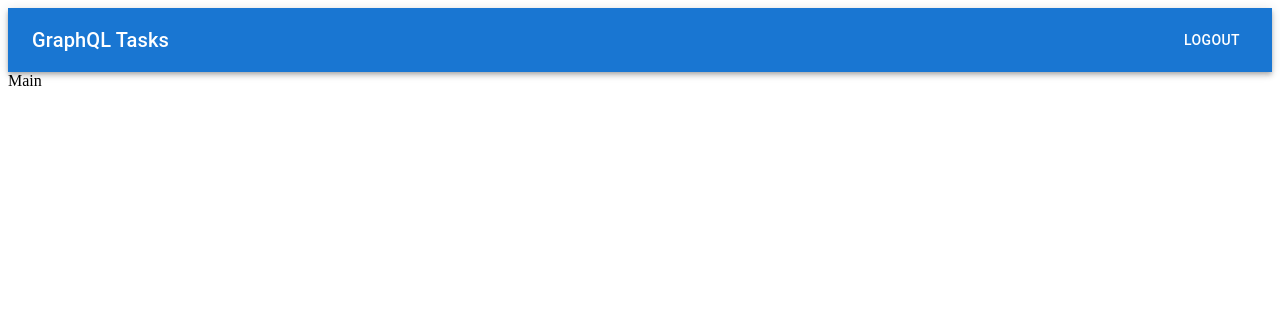
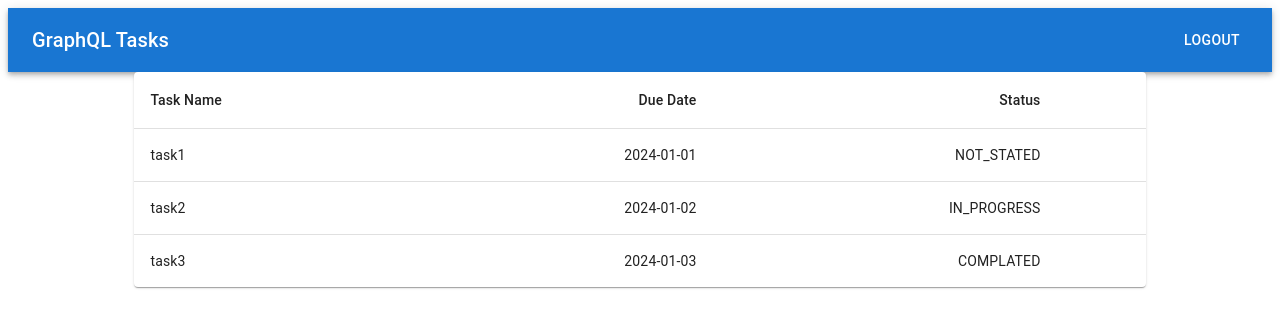
Before and after one commit to sukodai/graphql-tasks-frontend, a React (Vite) app: page / in a window 1280 px wide. Shown: the top 328 px of the page. Built offline with nearby package versions, Linux system fonts and the light colour scheme; sample sign-in values are in the browser's storage.

Commit message:
added TaskTable

```diff
--- a/src/components/Main.tsx
+++ b/src/components/Main.tsx
@@ -1,10 +1,11 @@
 import Header from "./Header";
+import TaskTable from "./TaskTable";
 
 const Main = () => {
   return (
     <>
       <Header />
-      <div>Main</div>
+      <TaskTable />
     </>
   );
 };
--- /dev/null
+++ b/src/components/TaskTable.tsx
@@ -0,0 +1,49 @@
+import Table from "@mui/material/Table";
+import TableBody from "@mui/material/TableBody";
+import TableCell from "@mui/material/TableCell";
+import TableContainer from "@mui/material/TableContainer";
+import TableHead from "@mui/material/TableHead";
+import TableRow from "@mui/material/TableRow";
+import Paper from "@mui/material/Paper";
+
+function createData(name: string, dueDate: string, status: string) {
+  return { name, dueDate, status };
+}
+
+const rows = [
+  createData("task1", "2024-01-01", "NOT_STATED"),
+  createData("task2", "2024-01-02", "IN_PROGRESS"),
+  createData("task3", "2024-01-03", "COMPLATED"),
+];
+
+export default function TaskTable() {
+  return (
+    <TableContainer component={Paper} sx={{ width: "80%", m: "auto" }}>
+      <Table sx={{ minWidth: 650 }} aria-label="simple table">
+        <TableHead>
+          <TableRow>
+            <TableCell>Task Name</TableCell>
+            <TableCell align="right">Due Date</TableCell>
+            <TableCell align="right">Status</TableCell>
+            <TableCell align="right"></TableCell>
+          </TableRow>
+        </TableHead>
+        <TableBody>
+          {rows.map((row) => (
+            <TableRow
+              key={row.name}
+              sx={{ "&:last-child td, &:last-child th": { border: 0 } }}
+            >
+              <TableCell component="th" scope="row">
+                {row.name}
+              </TableCell>
+              <TableCell align="right">{row.dueDate}</TableCell>
+              <TableCell align="right">{row.status}</TableCell>
+              <TableCell align="right"></TableCell>
+            </TableRow>
+          ))}
+        </TableBody>
+      </Table>
+    </TableContainer>
+  );
+}
```
